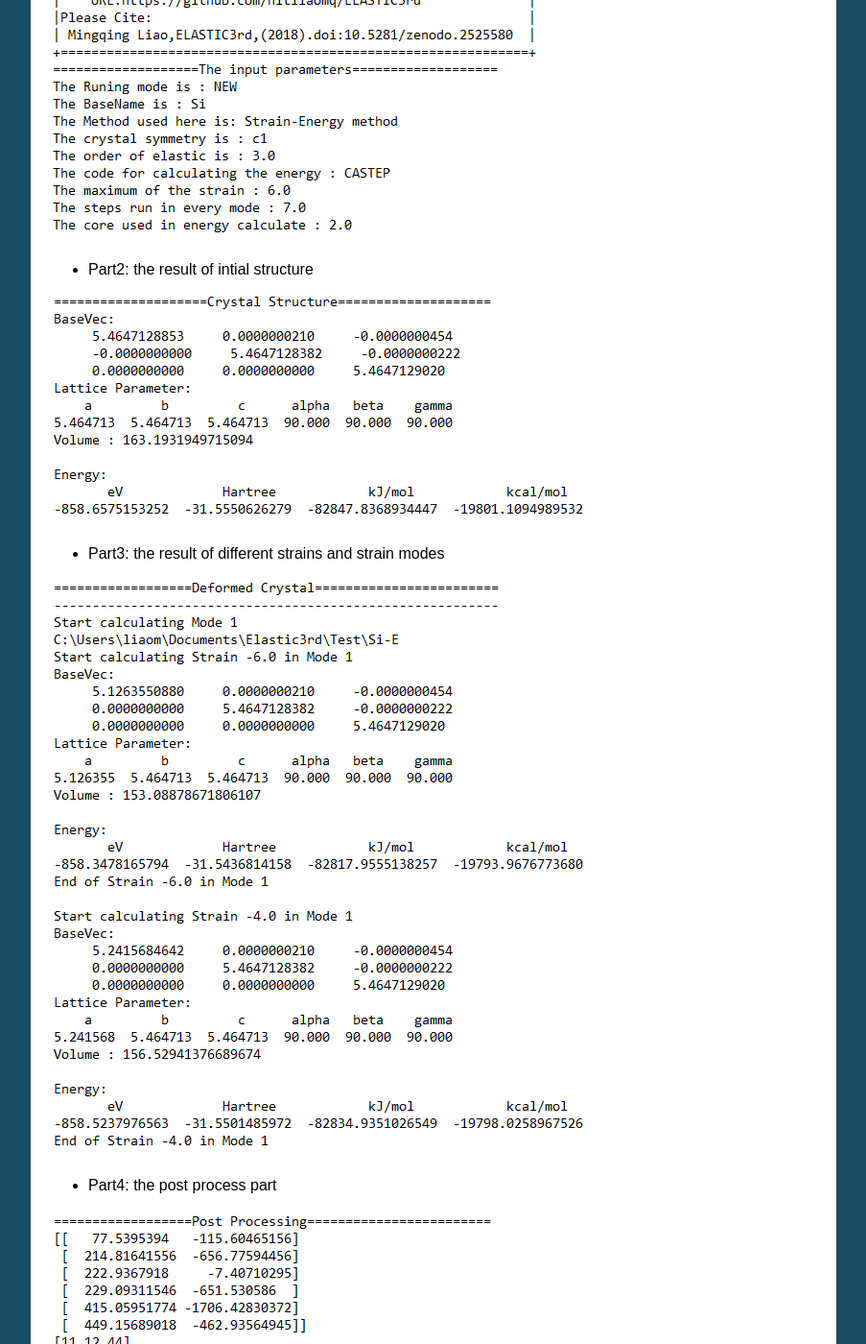
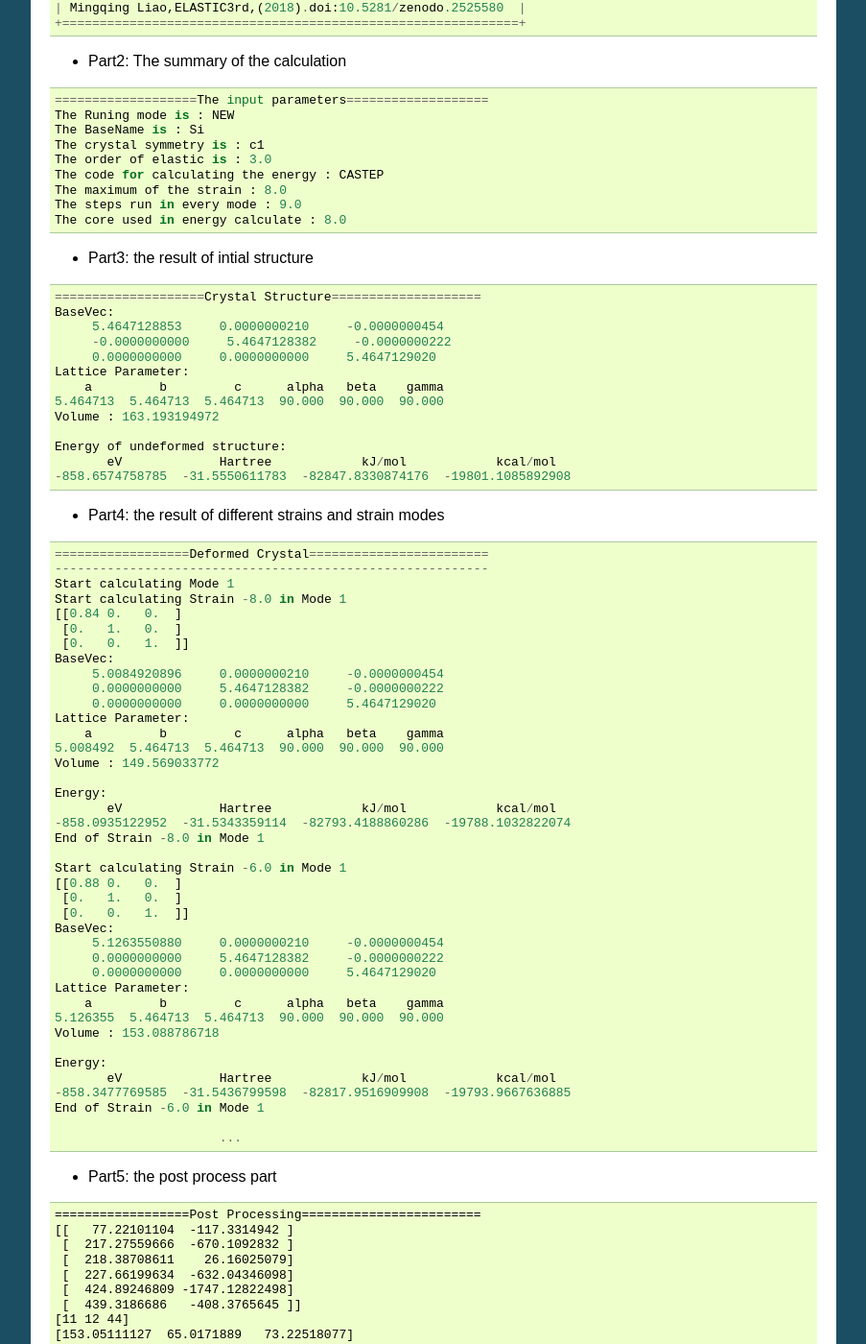
Before and after one commit to hitliaomq/ELASTIC3rd, a Sphinx documentation site: the page built from docs/GetStart.rst, in a window 1280 px wide and 1400 px high, scrolled down 3114 px. Shown: the whole window at 96% size, without its empty margins (198-1101 px from the left). Built offline with Sphinx 7.4.7, drawn with Linux system fonts in a browser that asks for light colours; pages that are not in the unit, such as notebooks, are missing from menus; some of the changed text lies outside the part shown.

Commit message:
update documents

```diff
--- a/docs/GetStart.rst
+++ b/docs/GetStart.rst
@@ -131,21 +131,122 @@ Log file
 
 By default, the log file is not saved, but print in the screen. And it can be saved by re-direction.
 
-It can be divided into four parts
+It can be divided into five parts
 
 - Part1: the logo part
-|log1|
 
-- Part2: the result of intial structure
-|log2|
+.. code::
 
-- Part3: the result of different strains and strain modes
-|log3|
+    +=============================================================+
+    | EEEEE L       A   SSSSS TTTTT IIIII CCCCC 33333 RRRRR DDD   |
+    | E     L      A A  S       T     I   C         3 R   R D  D  |
+    | EEEE  L     A   A SSSSS   T     I   C      3333 RRRRR D   D |
+    | E     L     AAAAA     S   T     I   C         3 R  R  D  D  |
+    | EEEEE LLLLL A   A SSSSS   T   IIIII CCCCC 33333 R   R DDD   |
+    +-------------------------------------------------------------+
+    |             Version: ELASTIC3PY  version 2.0                |
+    |                Date: 2019-01-27                             |
+    |              Author: Liao Mingqing                          |
+    |              E_mail: liaomq1900127@163.com                  |
+    |     FGMS @ Harbin Institute of Technology(HIT)              |
+    |    URL:https://github.com/hitliaomq/ELASTIC3rd              |
+    |Please Cite:                                                 |
+    | Mingqing Liao,ELASTIC3rd,(2018).doi:10.5281/zenodo.2525580  |
+    +=============================================================+
 
-- Part4: the post process part
-|log4|
+- Part2: The summary of the calculation
 
-.. |log1| image:: Output-1.png
-.. |log2| image:: Output-2.png
-.. |log3| image:: Output-3.png
-.. |log4| image:: Output-4.png
+.. code::
+
+    ===================The input parameters===================
+    The Runing mode is : NEW
+    The BaseName is : Si
+    The crystal symmetry is : c1
+    The order of elastic is : 3.0
+    The code for calculating the energy : CASTEP
+    The maximum of the strain : 8.0
+    The steps run in every mode : 9.0
+    The core used in energy calculate : 8.0
+
+
+- Part3: the result of intial structure
+
+.. code::
+
+    ====================Crystal Structure====================
+    BaseVec:
+         5.4647128853     0.0000000210     -0.0000000454
+         -0.0000000000     5.4647128382     -0.0000000222
+         0.0000000000     0.0000000000     5.4647129020
+    Lattice Parameter:
+        a         b         c      alpha   beta    gamma
+    5.464713  5.464713  5.464713  90.000  90.000  90.000
+    Volume : 163.193194972
+
+    Energy of undeformed structure:
+           eV             Hartree            kJ/mol            kcal/mol
+    -858.6574758785  -31.5550611783  -82847.8330874176  -19801.1085892908
+
+- Part4: the result of different strains and strain modes
+
+.. code::
+
+    ==================Deformed Crystal========================
+    ----------------------------------------------------------
+    Start calculating Mode 1
+    Start calculating Strain -8.0 in Mode 1
+    [[0.84 0.   0.  ]
+     [0.   1.   0.  ]
+     [0.   0.   1.  ]]
+    BaseVec:
+         5.0084920896     0.0000000210     -0.0000000454
+         0.0000000000     5.4647128382     -0.0000000222
+         0.0000000000     0.0000000000     5.4647129020
+    Lattice Parameter:
+        a         b         c      alpha   beta    gamma
+    5.008492  5.464713  5.464713  90.000  90.000  90.000
+    Volume : 149.569033772
+
+    Energy:
+           eV             Hartree            kJ/mol            kcal/mol
+    -858.0935122952  -31.5343359114  -82793.4188860286  -19788.1032822074
+    End of Strain -8.0 in Mode 1
+
+    Start calculating Strain -6.0 in Mode 1
+    [[0.88 0.   0.  ]
+     [0.   1.   0.  ]
+     [0.   0.   1.  ]]
+    BaseVec:
+         5.1263550880     0.0000000210     -0.0000000454
+         0.0000000000     5.4647128382     -0.0000000222
+         0.0000000000     0.0000000000     5.4647129020
+    Lattice Parameter:
+        a         b         c      alpha   beta    gamma
+    5.126355  5.464713  5.464713  90.000  90.000  90.000
+    Volume : 153.088786718
+
+    Energy:
+           eV             Hartree            kJ/mol            kcal/mol
+    -858.3477769585  -31.5436799598  -82817.9516909908  -19793.9667636885
+    End of Strain -6.0 in Mode 1
+
+                          ...
+
+
+- Part5: the post process part
+
+.. code::
+
+    ==================Post Processing========================
+    [[   77.22101104  -117.3314942 ]
+     [  217.27559666  -670.1092832 ]
+     [  218.38708611    26.16025079]
+     [  227.66199634  -632.04346098]
+     [  424.89246809 -1747.12822498]
+     [  439.3186686   -408.3765645 ]]
+    [11 12 44]
+    [153.05111127  65.0171889   73.22518077]
+    [111 112 123 144 155 456]
+    [-703.9889652  -435.4462948   -88.79485798   71.7458725  -257.35598339
+      -51.04707056]
+    ========================!!!END!!!=========================
```
Also changed, not shown: docs/Output-1.png (deleted), docs/Output-2.png (deleted), docs/Output-3.png (deleted), docs/Output-4.png (deleted).
